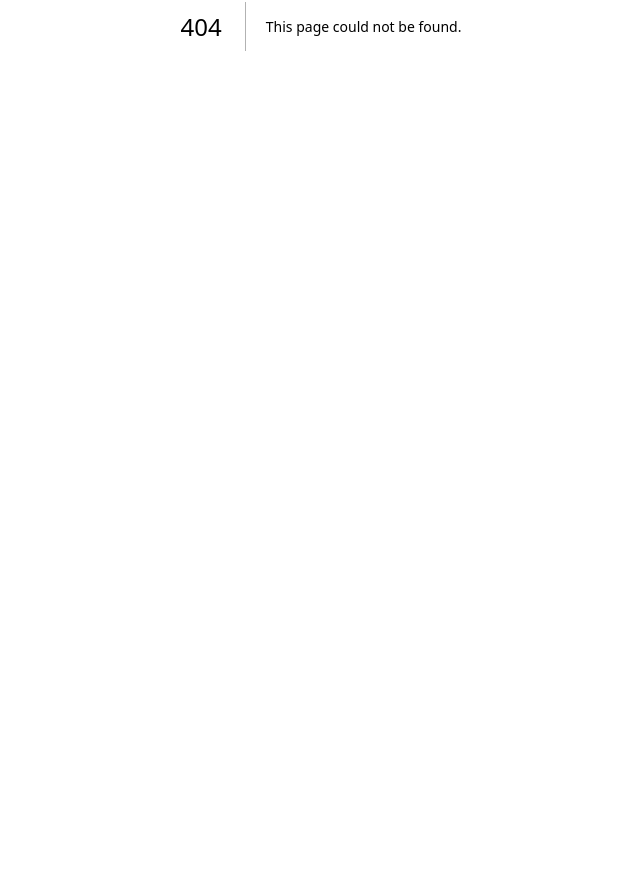
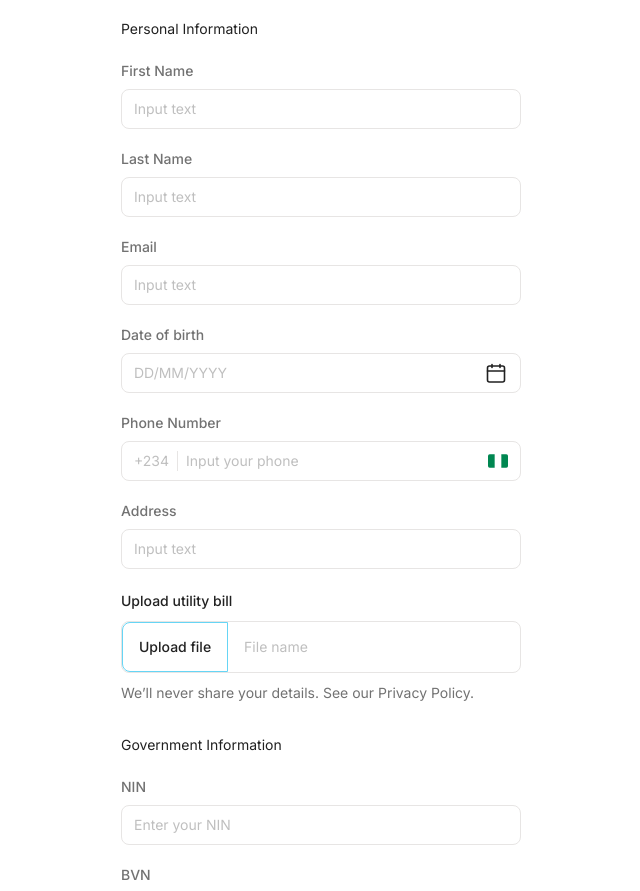
Before and after one commit to trybenode/hackathon-, a Next.js app in the folder frontend/: page /join/identity in a window 1280 px wide. Before the commit this address had no page. Shown: the part 374-1265 px from the top of the page, without its empty margins (319-959 px from the left). Before the commit the page ends 800 px from the top, so only its background shows below. Built offline with nearby package versions, Linux system fonts and the light colour scheme; no server answers.

Commit message:
feat: add the worker identity information screen

```diff
--- /dev/null
+++ b/frontend/src/app/join/identity/WorkerIdentityForm.tsx
@@ -0,0 +1,151 @@
+"use client";
+
+import { useRouter } from "next/navigation";
+import { useEffect, useState, type FormEvent } from "react";
+import { OnboardingHero } from "@/components/verification/OnboardingHero";
+import { UtilityBillInput } from "@/components/verification/UtilityBillInput";
+import { stepPath, useOnboarding } from "@/components/verification/useOnboarding";
+import { Button, CalendarIcon, Input, NigeriaFlagIcon } from "@/components/ui";
+import { ApiError, getSignedInUser } from "@/lib/guarantor";
+import { submitWorkerIdentity } from "@/lib/onboarding";
+
+/** Nigerian NIN and BVN are both 11 digits. */
+const ID_LENGTH = 11;
+
+/** "DD/MM/YYYY" as typed, to "YYYY-MM-DD"; null when it is not a real past date. */
+function parseBirthDate(value: string) {
+  const match = /^(\d{1,2})\/(\d{1,2})\/(\d{4})$/.exec(value.trim());
+  if (!match) return null;
+  const [, day, month, year] = match.map(Number);
+  const date = new Date(Date.UTC(year, month - 1, day));
+  const real = date.getUTCFullYear() === year && date.getUTCMonth() === month - 1 && date.getUTCDate() === day;
+  if (!real || date >= new Date()) return null;
+  return date.toISOString().slice(0, 10);
+}
+
+/** "Identity Information": the worker's details, sent to the identity provider. */
+export function WorkerIdentityForm() {
+  const router = useRouter();
+  const { error: loadError } = useOnboarding("identity");
+  const [email, setEmail] = useState("");
+  const [file, setFile] = useState<File | null>(null);
+  const [submitting, setSubmitting] = useState(false);
+  const [error, setError] = useState<string | null>(null);
+
+  // The email is the one they signed up with.
+  useEffect(() => {
+    getSignedInUser()
+      .then((user) => setEmail(user.email))
+      .catch(() => undefined);
+  }, []);
+
+  async function handleSubmit(event: FormEvent<HTMLFormElement>) {
+    event.preventDefault();
+    setError(null);
+
+    const data = new FormData(event.currentTarget);
+    const field = (name: string) => String(data.get(name) ?? "").trim();
+    const nin = field("nin");
+    const bvn = field("bvn");
+    const birthDate = parseBirthDate(field("date_of_birth"));
+
+    if (!birthDate) {
+      setError("Enter your date of birth as DD/MM/YYYY.");
+      return;
+    }
+    if (nin.length !== ID_LENGTH || bvn.length !== ID_LENGTH) {
+      setError(`NIN and BVN are each ${ID_LENGTH} digits.`);
+      return;
+    }
+
+    setSubmitting(true);
+    try {
+      const progress = await submitWorkerIdentity(
+        {
+          first_name: field("first_name"),
+          last_name: field("last_name"),
+          date_of_birth: birthDate,
+          // The dial code is fixed by the design; store the full number.
+          phone: `+234${field("phone").replace(/^0+/, "")}`,
+          address: field("address"),
+          nin,
+          bvn,
+        },
+        file,
+      );
+      router.push(stepPath(progress.next_step));
+    } catch (cause) {
+      setError(cause instanceof ApiError ? cause.message : "Could not submit your details. Try again.");
+      setSubmitting(false);
+    }
+  }
+
+  return (
+    <main className="mx-auto flex w-full max-w-md flex-col">
+      <OnboardingHero />
+
+      <form onSubmit={handleSubmit} className="flex flex-col gap-5 px-6 pt-8 pb-10">
+        <div className="flex flex-col gap-1">
+          <h1 className="text-body-lg font-semibold text-grey-900">Identity Information</h1>
+          <p className="text-body-sm text-grey-900">We need to verify your identity</p>
+        </div>
+
+        <h2 className="text-body-sm text-grey-900">Personal Information</h2>
+        <Input name="first_name" label="First Name" placeholder="Input text" autoComplete="given-name" required />
+        <Input name="last_name" label="Last Name" placeholder="Input text" autoComplete="family-name" required />
+        <Input name="email" type="email" label="Email" placeholder="Input text" value={email} readOnly />
+        <Input
+          name="date_of_birth"
+          label="Date of birth"
+          placeholder="DD/MM/YYYY"
+          inputMode="numeric"
+          autoComplete="bday"
+          trailingIcon={<CalendarIcon />}
+          required
+        />
+        <Input
+          name="phone"
+          type="tel"
+          inputMode="tel"
+          label="Phone Number"
+          placeholder="Input your phone"
+          lead="+234"
+          trailingIcon={<NigeriaFlagIcon />}
+          required
+        />
+        <Input name="address" label="Address" placeholder="Input text" autoComplete="street-address" required />
+
+        <UtilityBillInput file={file} onChange={setFile} />
+
+        <h2 className="pt-2 text-body-sm text-grey-900">Government Information</h2>
+        <Input
+          name="nin"
+          label="NIN"
+          placeholder="Enter your NIN"
+          inputMode="numeric"
+          maxLength={ID_LENGTH}
+          required
+        />
+        <Input
+          name="bvn"
+          label="BVN"
+          placeholder="Enter your Bvn"
+          inputMode="numeric"
+          maxLength={ID_LENGTH}
+          required
+        />
+        <p className="text-body-sm text-grey-600">Your information is used only to verify your identity</p>
+
+        {(error ?? loadError) && (
+          <p role="alert" className="text-body-sm text-error">
+            {error ?? loadError}
+          </p>
+        )}
+
+        <Button type="submit" size="lg" disabled={submitting} className="self-end rounded-xl px-12">
+          {submitting ? "Submitting…" : "Submit"}
+        </Button>
+      </form>
+    </main>
+  );
+}
--- /dev/null
+++ b/frontend/src/app/join/identity/page.tsx
@@ -0,0 +1,7 @@
+import { WorkerIdentityForm } from "./WorkerIdentityForm";
+
+export const metadata = { title: "Identity information" };
+
+export default function JoinIdentityPage() {
+  return <WorkerIdentityForm />;
+}
```
